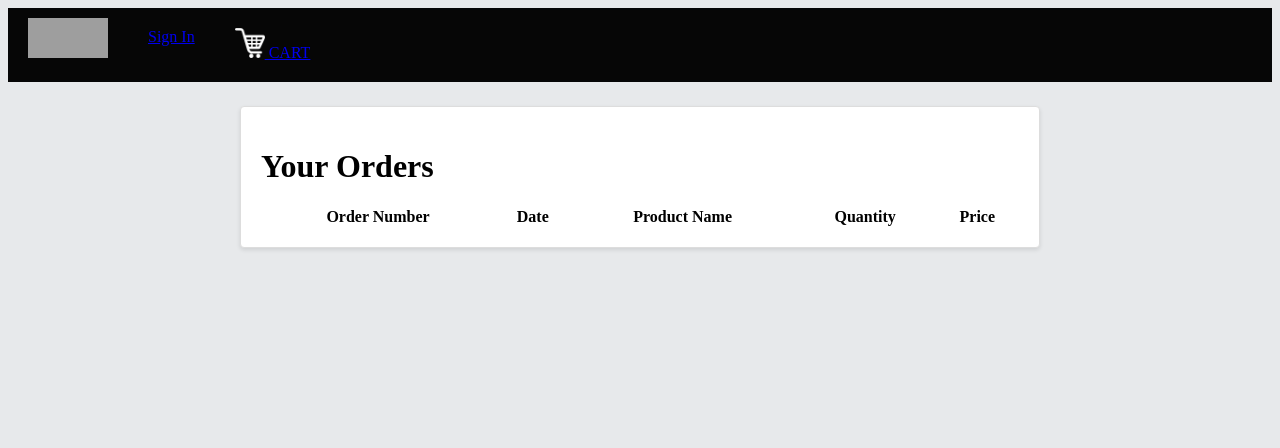
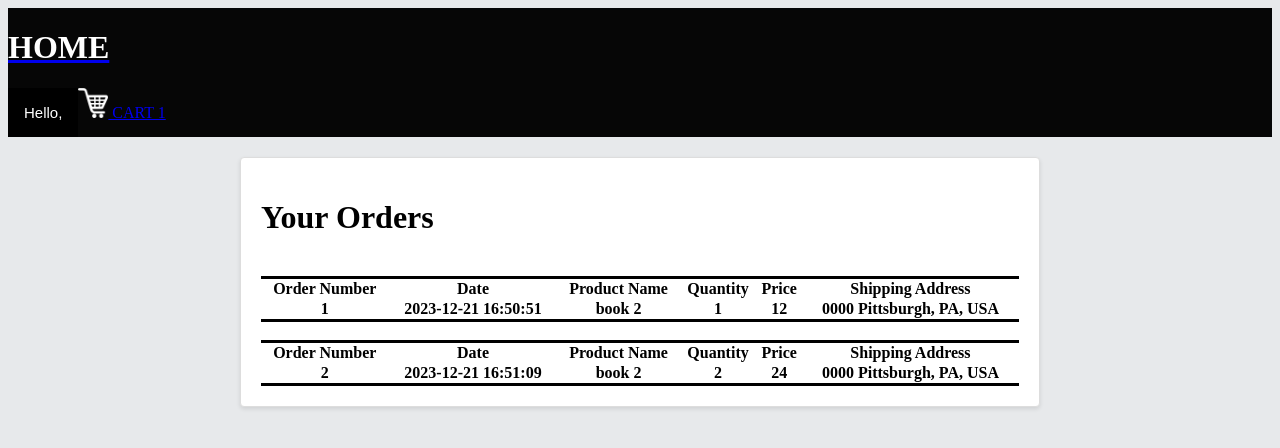
Before and after one commit to echohyyy/heymax-interview, a Flask app: page /account/orders in a window 1280 px wide. Shown: the top 448 px of the page. Run offline with Flask 3, Linux system fonts and the light colour scheme; a user stored in the database is signed in; data comes from the database, SQL or seed files in the repository; tables that the repository leaves empty hold one stand-in row (values such as "Sample post"); lists and menus that the app fills with data are empty; grey boxes are pictures that could not be loaded.

Commit message:
impl past order viewer

```diff
--- a/main.py
+++ b/main.py
@@ -120,12 +120,12 @@
             products = cur.fetchall()
         totalPrice = 0
         for row in products:
-            totalPrice += row[2]
+            totalPrice += row[2] * row[5]
 
         return render_template("cart.html", products = products, totalPrice=totalPrice, loggedIn=loggedIn, name = name, noOfItems=noOfItems)
     else:
         # checkout
-        shippingAddress = request.args.get('shippingAddress', '')
+        shippingAddress = request.form['address']
         with sqlite3.connect('database.db') as conn:
             cur = conn.cursor()
 
@@ -145,22 +145,23 @@
                 return render_template('checkout.html',  loggedIn=loggedIn, name=name, message="Nothing to checkout.")
 
             for productId, quantity in cart_items:
-                cur.execute("SELECT inventoryAmount FROM Products WHERE productId = ?", (productId,))
-                inventoryAmount = cur.fetchone()[0]
+                cur.execute("SELECT inventoryAmount, price FROM Products WHERE productId = ?", (productId,))
+                productData = cur.fetchone()
+                inventoryAmount = productData[0]
+                price = productData[1] * quantity
                 if quantity > inventoryAmount:
                     return render_template('checkout.html', loggedIn=loggedIn, name=name, message="Insufficient stock for one or more items.")
+                else:
+                    # Insert a transaction record
+                    cur.execute('''INSERT INTO Transactions (date, userId, productId, quantity, shippingAddress, price)
+                                VALUES (?, ?, ?, ?, ?, ?)''', (datetime.now().strftime("%Y-%m-%d %H:%M:%S"), userId, productId, quantity, shippingAddress, price))
+
+                    # Reduce the inventoryAmount by 1
+                    cur.execute("UPDATE Products SET inventoryAmount = inventoryAmount - 1 WHERE productId = ?", (productId,))
+
 
             if any(inventoryAmount <= 0 for _, inventoryAmount in products):
                 return render_template('checkout.html', loggedIn=loggedIn, name=name, message="Error: One or more products are out of stock.")
-
-            # Process each product in the cart
-            for productId, _ in products:
-                # Insert a transaction record
-                cur.execute('''INSERT INTO Transactions (date, userId, productId, quantity, shippingAddress)
-                               VALUES (?, ?, ?, ?, 1)''', (datetime.now().strftime("%Y-%m-%d %H:%M:%S"), userId, productId, quantity, shippingAddress))
-
-                # Reduce the inventoryAmount by 1
-                cur.execute("UPDATE Products SET inventoryAmount = inventoryAmount - 1 WHERE productId = ?", (productId,))
 
             # Clear the user's cart
             cur.execute("DELETE FROM cart WHERE userId = ?", (userId,))
@@ -168,6 +169,54 @@
             conn.commit()
 
         return render_template('checkout.html',  loggedIn=loggedIn, name=name, message="Transaction successfully made.")
+
+@app.route('/updateCartItem/<int:product_id>', methods=['POST'])
+def updateCartItem(product_id):
+    new_quantity = int(request.form['quantity'])
+
+    with sqlite3.connect('database.db') as conn:
+        cur = conn.cursor()
+        cur.execute("SELECT userId FROM users WHERE email = ?", (session['email'],))
+        user_id = cur.fetchone()[0]
+        cur.execute("UPDATE cart SET inventoryAmount = ? WHERE userId = ? AND productId = ?", (new_quantity, user_id, product_id))
+        conn.commit()
+        flash("successfully update")
+
+    return redirect(url_for('cart'))  # Redirect to the cart view page
+
+
+
+@app.route("/addToCart")
+def addToCart():
+    if 'email' not in session:
+        return redirect(url_for('login'))
+    else:
+        productId = int(request.args.get('productId'))
+        quantity = max(int(request.args.get('quantity', 1)), 1)  # Ensure quantity is at least 1
+        with sqlite3.connect('database.db') as conn:
+            cur = conn.cursor()
+            cur.execute("SELECT userId FROM users WHERE email = ?", (session['email'], ))
+            userId = cur.fetchone()[0]
+
+            # Check if the product is already in the cart
+            cur.execute("SELECT inventoryAmount FROM cart WHERE userId = ? AND productId = ?", (userId, productId))
+            result = cur.fetchone()
+            try:
+                # Product is in the cart, update the quantity
+                if result:
+                    new_quantity = result[0] + quantity
+                    cur.execute("UPDATE cart SET inventoryAmount = ? WHERE userId = ? AND productId = ?", (new_quantity, userId, productId))
+                else:
+                    # Product is not in the cart, insert a new row
+                    cur.execute("INSERT INTO cart (userId, productId, inventoryAmount) VALUES (?, ?, ?)", (userId, productId, quantity))
+
+                conn.commit()
+                msg = "Added successfully"
+            except:
+                conn.rollback()
+                msg = "Error occured"
+        conn.close()
+        return redirect(url_for('cart'))
 
 @app.route("/removeFromCart")
 def removeFromCart():
@@ -191,7 +240,32 @@
 
 @app.route('/account/orders',methods=['GET'])
 def orders():
-    return render_template('orders.html')
+    email = session.get('email')
+    loggedIn, name, noOfItems = getLoginDetails()
+    if not email:
+        return redirect(url_for('login'))
+
+    with sqlite3.connect('database.db') as conn:
+        cur = conn.cursor()
+
+        cur.execute("SELECT userId FROM users WHERE email = ?", (email,))
+        userId = cur.fetchone()[0]
+
+        cur.execute('''SELECT t.date
+                       FROM Transactions t
+                       WHERE t.userId = ?
+                       GROUP BY t.date''', (userId,))
+        dates = cur.fetchall()
+        app.logger.info(type(dates[0][0]))
+        transactions = []
+        for date in dates:
+            cur.execute('''SELECT t.orderNumber, t.date, t.price, p.name, t.quantity, t.shippingAddress
+                        FROM Transactions t
+                        JOIN Products p ON t.productId = p.productId
+                        WHERE t.userId = ? AND t.date = ?''', (userId, date[0]))
+            transactions.append(cur.fetchall())
+
+    return render_template('orders.html', noOfItems = noOfItems, loggedIn=loggedIn, name=name, transactions=transactions)
 
 @app.route("/productDescription")
 def productDescription():
--- a/templates/orders.html
+++ b/templates/orders.html
@@ -2,6 +2,11 @@
 <html lang="en">
 
 <head>
+    <style>
+        .transaction {border-block: solid;
+            writing-mode: horizontal-tb;}
+    </style>
+
     <meta charset="UTF-8">
     <title>Your Orders</title>
     <link rel="stylesheet" href={{ url_for('static', filename='css/topStyle.css' ) }} />
@@ -10,7 +15,7 @@
 <body>
 <div id="title">
     <a href="/">
-        <img id="logo" src= {{ url_for('static', filename='images/logo.png') }} />
+        <h1 style="color:white">HOME</h1>
     </a>
 
     {% if not loggedIn %}
@@ -27,7 +32,7 @@
         </div>
     </div>
     {% endif %}
-    <div id="kart">
+    <div id="cart">
         <a class="link" href="/cart">
             <img src={{url_for('static', filename='images/shoppingCart.png')}} id="cartIcon" />
             CART {{noOfItems}}
@@ -36,23 +41,28 @@
 </div>
 <div class="container">
 <h1>Your Orders</h1>
-<table>
+{% for transaction in transactions %}
+<table class="transaction">
     <tr>
         <th>Order Number</th>
         <th>Date</th>
         <th>Product Name</th>
         <th>Quantity</th>
         <th>Price</th>
+        <th>Shipping Address</th>
     </tr>
-    {% for order in transactions %}
-    <tr>
-        <td>{{ order[0] }}</td>
-        <td>{{ order[1] }}</td>
-        <td>{{ order[3] }}</td>
-        <td>{{ order[4] }}</td>
-        <td>{{ order[2] }}</td>
-    </tr>
+    {% for order in transaction %}
+        <tr>
+            <th>{{ order[0] }}</th>
+            <th>{{ order[1] }}</th>
+            <th>{{ order[3] }}</th>
+            <th>{{ order[4] }}</th>
+            <th>{{ order[2] }}</th>
+            <th>{{ order[5] }}</th>
+        </tr>
     {% endfor %}
+    <br>
+{% endfor %}
 </table>
 </div>
 
```
